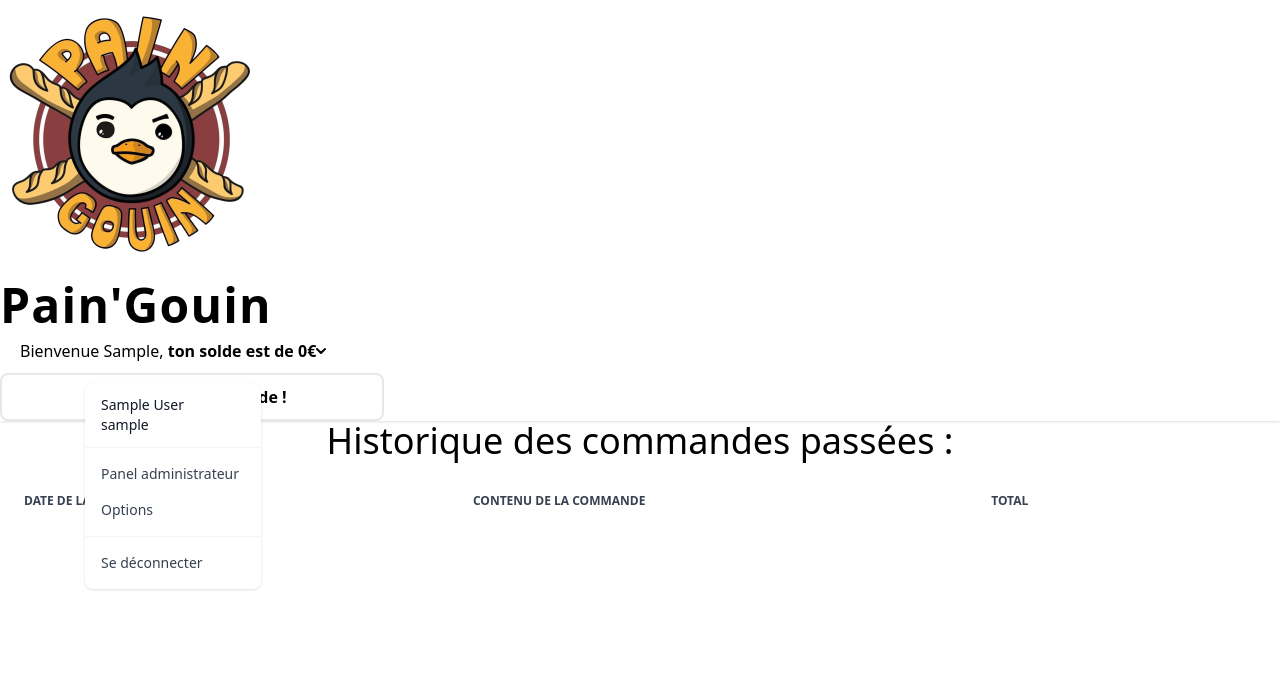
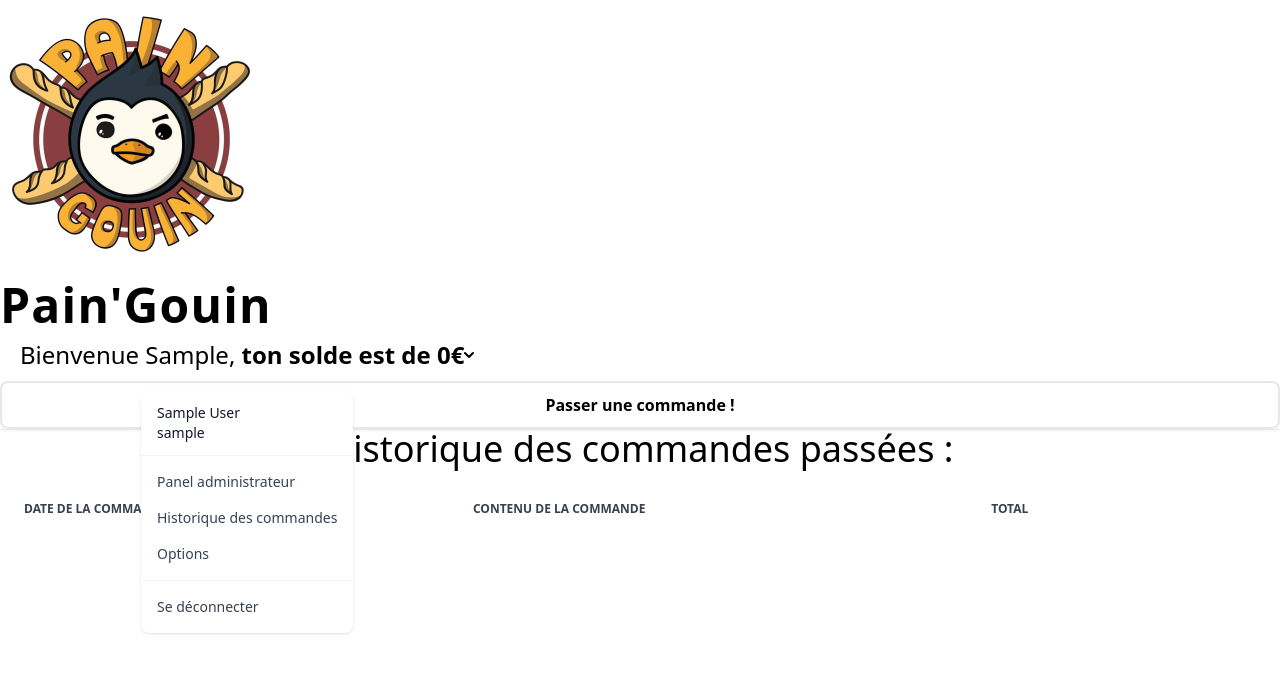
Before and after one commit to Pain-Gouin/site-v4, a Django app: page /historique in a window 1280 px wide, after a click that opens the changed part. Shown: the top 673 px of the page. Run offline with Django 5.2, Linux system fonts and the light colour scheme; the visitor is signed in with stand-in values (Sample User, id 1); data that the repository does not hold is empty; style sheets or scripts are compiled from the project's sources; some libraries are stand-ins or nearby versions.

Commit message:
update header on all pages

```diff
--- a/commande/templates/commande/historique.html
+++ b/commande/templates/commande/historique.html
@@ -27,17 +27,17 @@
             </div>
         </div>
         <div class="justify-self-center content-center items-center gap-7">
-                <button id="dropdownInformationButton" data-dropdown-toggle="dropdownInformation" class="font-montserrat hover:text-primary duration-500 rounded-lg px-5 py-2.5 text-center inline-flex items-center" type="button">Bienvenue {{user.first_name}},&nbsp <b>ton solde est de {{user.credit|floatformat:-2}}€</b> <svg class="w-2.5 h-2.5 ms-3" aria-hidden="true" xmlns="http://www.w3.org/2000/svg" fill="none" viewBox="0 0 10 6">
+          <button id="dropdownInformationButton" data-dropdown-toggle="dropdownInformation" class="font-montserrat hover:text-primary duration-500 rounded-lg px-5 py-2.5 text-center inline-flex items-center xl:text-base text-2xl" type="button">Bienvenue {{user.first_name}},&nbsp <b>ton solde est de {{user.credit|floatformat:-2}}€</b> <svg class="w-2.5 h-2.5 ms-3" aria-hidden="true" xmlns="http://www.w3.org/2000/svg" fill="none" viewBox="0 0 10 6">
               <path stroke="currentColor" stroke-linecap="round" stroke-linejoin="round" stroke-width="2" d="m1 1 4 4 4-4"/>
               </svg>
           </button>
 
-                <div id="dropdownInformation" class="z-10 hidden bg-white divide-y divide-gray-100 rounded-lg shadow w-44 font-montserrat">
-                    <div class="px-4 py-3 text-sm text-gray-900">
+          <div id="dropdownInformation" class="z-10 hidden bg-white divide-y divide-gray-100 rounded-lg shadow xl:w-44 font-montserrat">
+              <div class="px-4 py-3 xl:text-sm text-xl text-gray-900">
                 <div>{{user.first_name}} {{user.last_name}}</div>
                 <div class="font-medium truncate">{{user.username}}</div>
               </div>
-                    <ul class="py-2 text-sm text-gray-700" aria-labelledby="dropdownInformationButton">
+              <ul class="py-2 xl:text-sm text-xl text-gray-700" aria-labelledby="dropdownInformationButton">
                   {%if user.is_staff%}
                 <li>
                   <a href="admin/login" class="block px-4 py-2 hover:bg-quaternary">Panel administrateur</a>
@@ -49,15 +49,18 @@
                   </li>
                     {%endif%}
                     <li>
+                      <a href="{%url 'historique'%}" class="block px-4 py-2 hover:bg-quaternary">Historique des commandes</a>
+                    </li>
+                <li>
                   <a href="{%url 'update'%}" class="block px-4 py-2 hover:bg-quaternary">Options</a>
                 </li>
 
               </ul>
               <div class="py-2">
-                      <a href="logout" class="block px-4 py-2 text-sm text-gray-700 hover:bg-quaternary">Se déconnecter</a>
+                <a href="logout" class="block px-4 py-2 xl:text-sm text-xl  text-gray-700 hover:bg-quaternary">Se déconnecter</a>
               </div>
           </div>
-                <div><a href="{%url 'commande'%}"><button class="w-96 bg-inherit border-primary text-primary font-montserrat rounded-lg inline-block box-border border-2 rounded-x1 hover:bg-primary hover:text-white duration-1000 h-12 font-bold align-middle">Passer une commande !</button></a></div>
+                <div><a href="{%url 'commande'%}"><button class="xl:w-96 w-full bg-inherit border-primary text-primary font-montserrat rounded-lg inline-block box-border border-2 rounded-x1 hover:bg-primary hover:text-white duration-1000 h-12 font-bold align-middle">Passer une commande !</button></a></div>
             </div>
     </div>
 </header>
--- a/theme/static/css/dist/styles.css
+++ b/theme/static/css/dist/styles.css
@@ -1570,6 +1570,10 @@ select {
     width: 11rem;
   }
 
+  .xl\:w-96 {
+    width: 24rem;
+  }
+
   .xl\:grid-cols-2 {
     grid-template-columns: repeat(2, minmax(0, 1fr));
   }
```
Also changed, not shown: commande/templates/commande/livreur.html (+6 -6 lines), commande/templates/commande/mentions.html (+6 -6 lines), commande/templates/commande/order.html (+6 -6 lines), commande/templates/commande/update.html (+6 -6 lines). Lines whose indentation alone changed are shown as unchanged.
